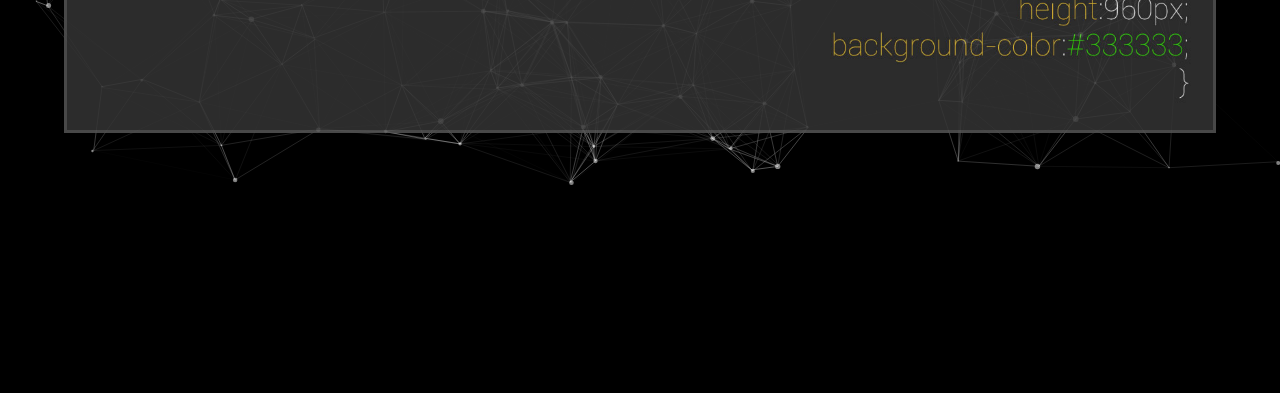
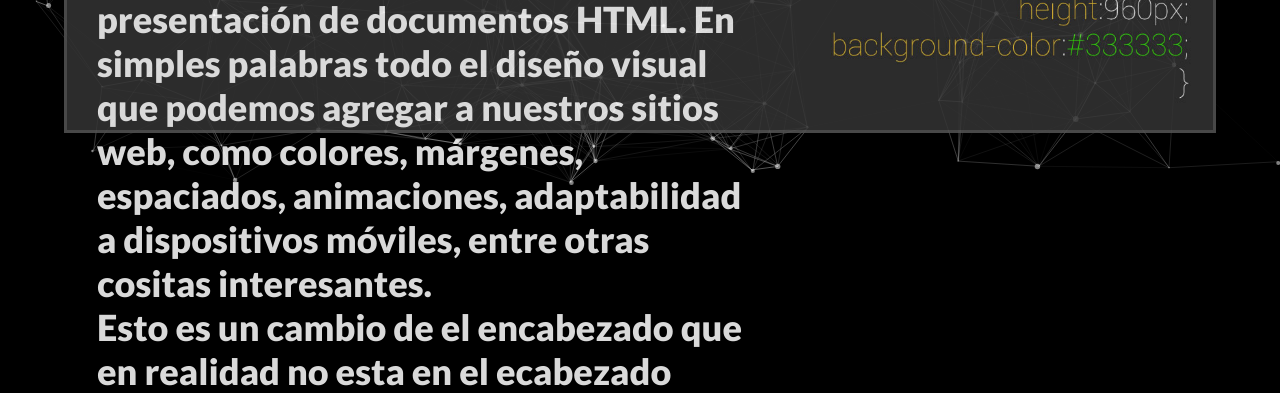
Before and after one commit to frankliiiinn/Primer-Proyecto-franco-schreiner, a plain HTML site: page index.html in a window 1280 px wide. Shown: the part 627-1020 px from the top of the page. Before the commit the page ends 800 px from the top, so only its background shows below. Drawn offline with Linux system fonts and the light colour scheme; animation ran at ten frames a second.

Commit message:
se agrego un texto indicativo para la cabecera

```diff
--- a/index.html
+++ b/index.html
@@ -34,12 +34,17 @@
                 <h1 class="titulo">
                     <span>HTML Y CSS</span>
                 </h1>
+                <br>
+                <h1 class="titulo2">
+                    <span>Aprendiendo Git & GitHub</span>
                 <br></br>
                 <article class="descripcion">
                     <p><strong>HTML</strong> Significa Lenguaje de Marcado para Hipertextos (HyperText Markup Language) es el elemento de construcción más básico de una página web y se usa para crear y representar visualmente una página web. Determina el contenido de la página web, pero no su funcionalidad. </p>
                     <br></br>
                     <p><strong>CSS</strong> Hojas de Estilo en Cascada (del inglés Cascading Style Sheets) o CSS es el lenguaje utilizado para describir la presentación de documentos HTML.
                     En simples palabras todo el diseño visual que podemos agregar a nuestros sitios web, como colores, márgenes, espaciados, animaciones, adaptabilidad a dispositivos móviles, entre otras cositas interesantes.</p>
+
+                    <p> Esto es un cambio de el encabezado que en realidad no esta en el ecabezado </p>
 
                 </article>
             </div>
```
